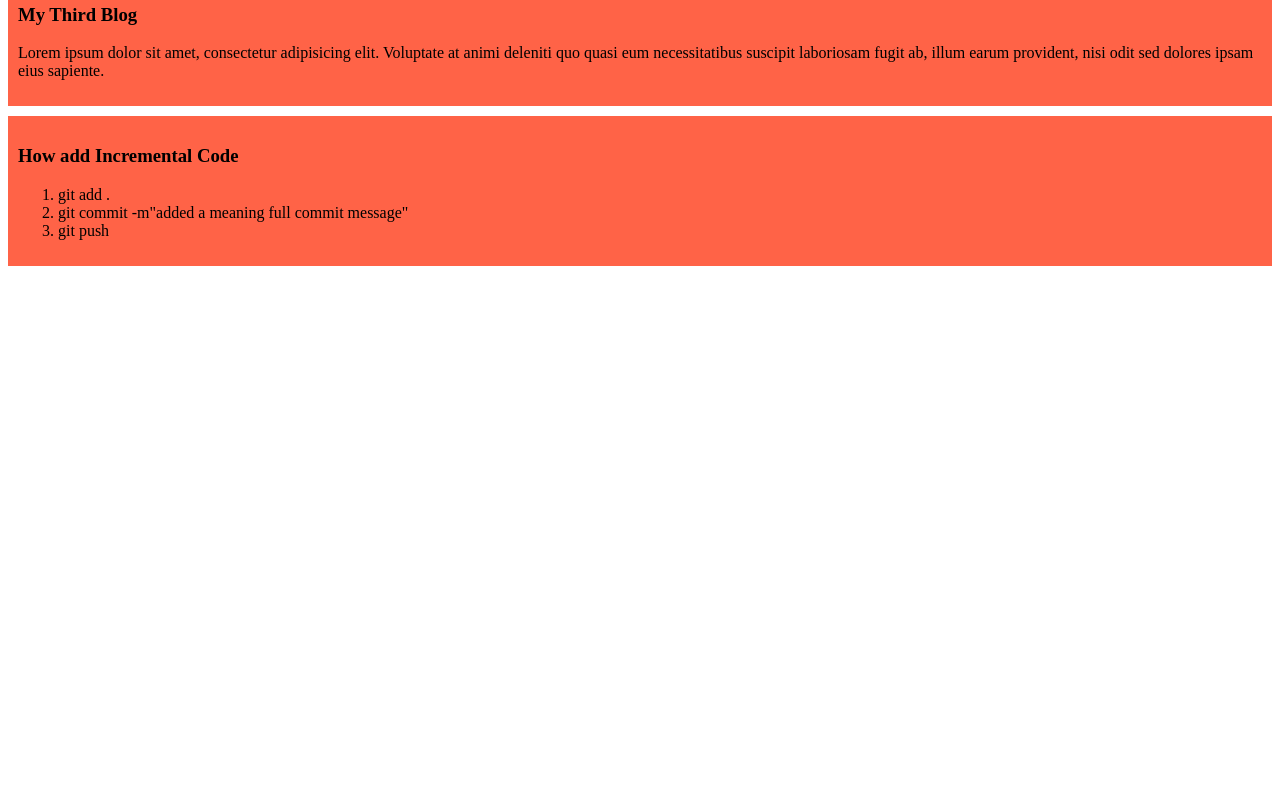
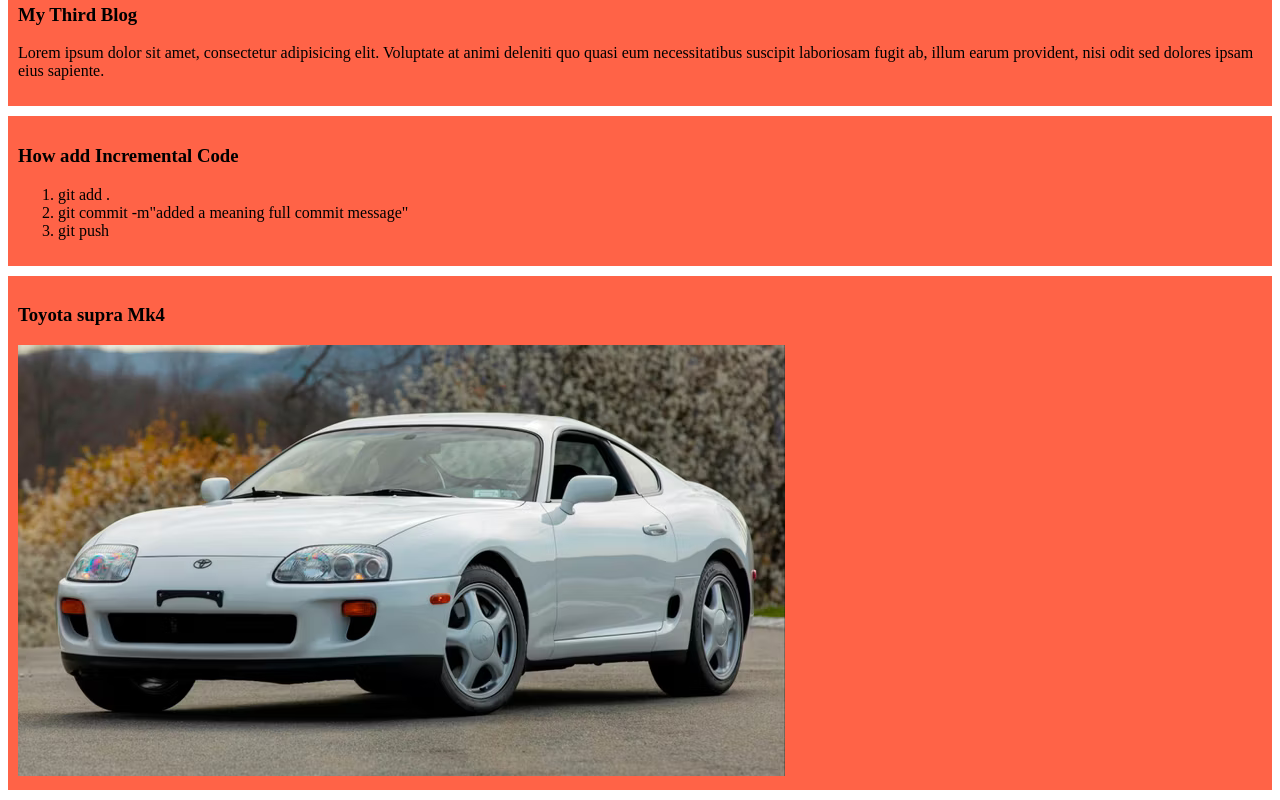
Before and after one commit to Imran-pocoloco/my-simple-website, a plain HTML site: page index.html in a window 1280 px wide. Shown: the part 316-1116 px from the top of the page. Before the commit the page ends 800 px from the top, so only its background shows below. Drawn offline with Linux system fonts and the light colour scheme.

Commit message:
added supra mk4 photo

```diff
--- a/index.html
+++ b/index.html
@@ -34,5 +34,9 @@
 
         </ol>
     </div>
+    <div>
+        <h3>Toyota supra Mk4</h3>
+        <img src="image/Supra_mk4.png" alt="Supra Mk4">
+    </div>
 </body>
 </html>
```
Also changed, not shown: image/Supra_mk4.png (added).
